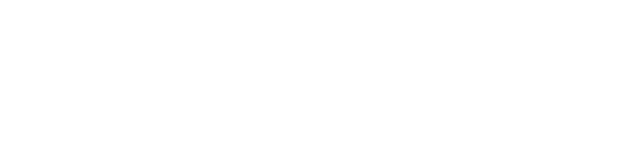
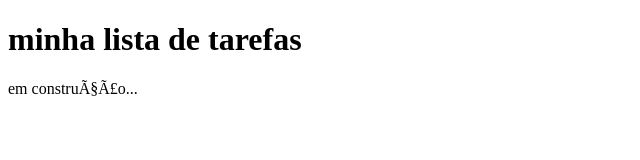
Before and after one commit to geovannaaf/to-do-list, a plain HTML site: page index.html in a window 1280 px wide. Shown: the whole page, without its empty margins (0-640 px from the left). Drawn offline with Linux system fonts and the light colour scheme.

Commit message:
Update index.html

```diff
--- a/index.html
+++ b/index.html
@@ -3,5 +3,10 @@
 <head>
   <meta charset="UFT-8">
   <meta name="view port" content="width=device-width,inicial-scale=1.0">
-  <title>to do list
+<title>to do list-geovanna</title>
 </head>
+</body>
+  <h1> minha lista de tarefas </h1>
+  <p> em construção...</p>
+</body>
+</html>
```
